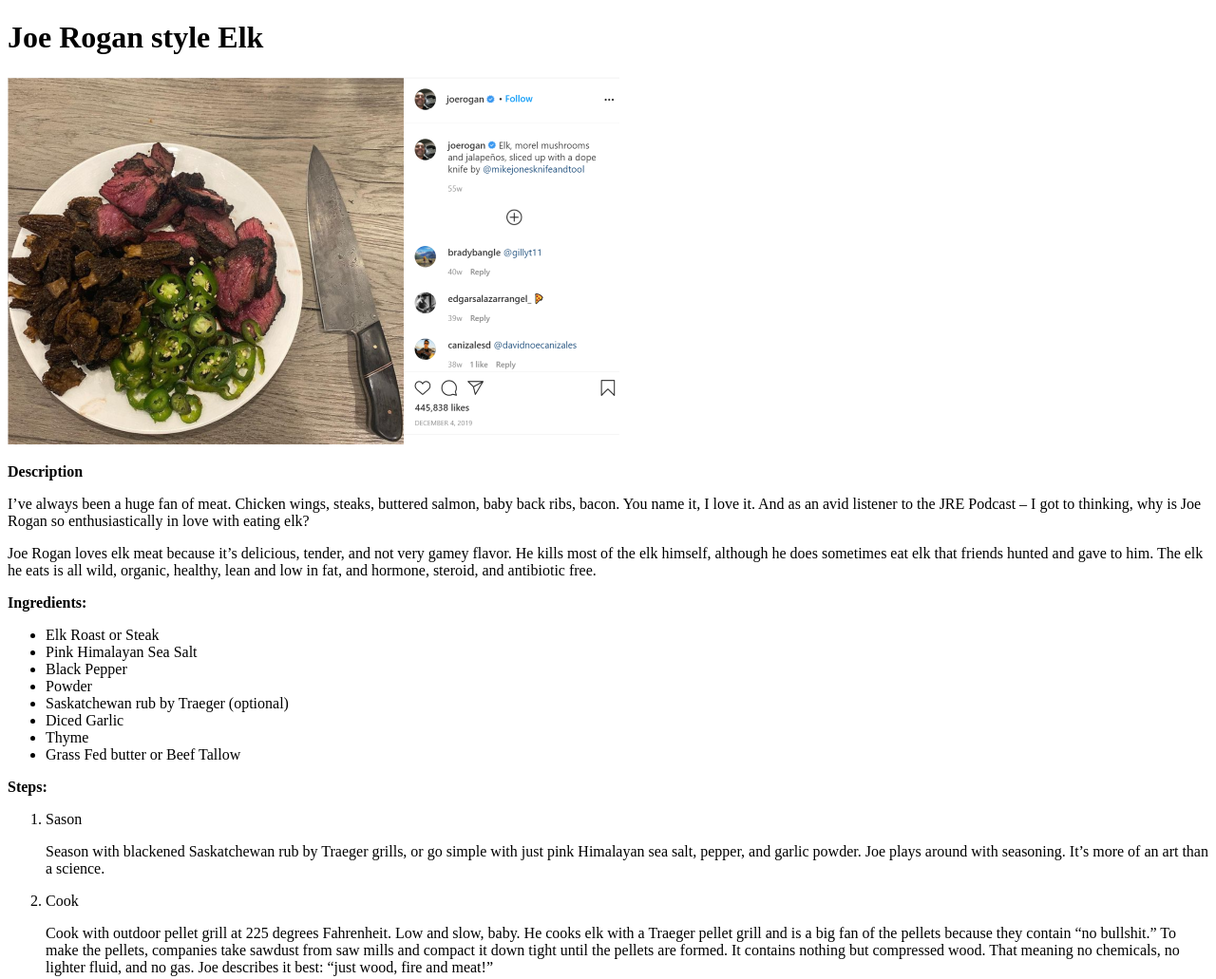
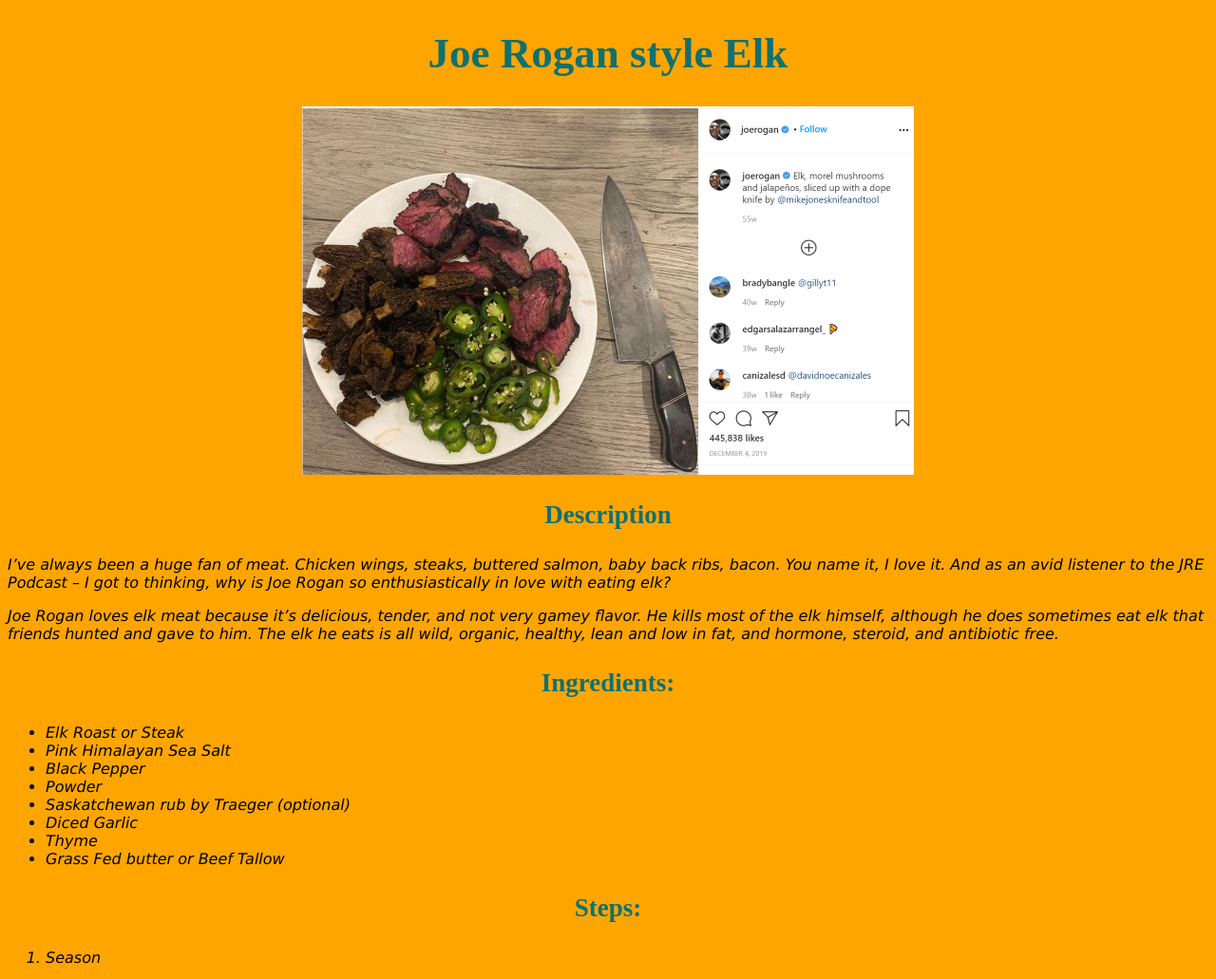
Before and after one commit to eduardsdn/odin-recipes, a plain HTML site: page recipes/Joe_Rogan_style_Elk.html in a window 1280 px wide. Shown: the top 1031 px of the page at 95% size. Drawn offline with Linux system fonts and the light colour scheme.

Commit message:
Added styling with style.css

```diff
--- a/recipes/Joe_Rogan_style_Elk.html
+++ b/recipes/Joe_Rogan_style_Elk.html
@@ -1,23 +1,28 @@
 <!DOCTYPE html>
 <html>
 <head>
+    <link rel="stylesheet" href="../style.css">
     <meta charset="UTF-8">
     <title>Joe Rogan style Elk</title>
 </head>
 <body>
-    <h1>Joe Rogan style Elk</h1>
-</body>
 
-<img src="../images/joe-rogan-elk-mushrooms.webp">
-    <p><strong>Description</strong></p>
+    <h1 class="main-title">Joe Rogan style Elk</h1>
+    <div class="image">
+        <img src="../images/joe-rogan-elk-mushrooms.webp">
+    </div>
 
-    <p>I’ve always been a huge fan of meat. Chicken wings, steaks, buttered salmon, baby back ribs, bacon. You name it, I love it. And as an avid listener to the JRE Podcast – I got to thinking, why is Joe Rogan so enthusiastically in love with eating elk?</p>
+    <p class="title"><strong>Description</strong></p>
 
-    <p>Joe Rogan loves elk meat because it’s delicious, tender, and not very gamey flavor. He kills most of the elk himself, although he does sometimes eat elk that friends hunted and gave to him. The elk he eats is all wild, organic, healthy, lean and low in fat, and hormone, steroid, and antibiotic free.</p>
+    <div class="text">
+        <p>I’ve always been a huge fan of meat. Chicken wings, steaks, buttered salmon, baby back ribs, bacon. You name it, I love it. And as an avid listener to the JRE Podcast – I got to thinking, why is Joe Rogan so enthusiastically in love with eating elk?</p>
 
-    <p><strong>Ingredients:</strong></p>
+        <p>Joe Rogan loves elk meat because it’s delicious, tender, and not very gamey flavor. He kills most of the elk himself, although he does sometimes eat elk that friends hunted and gave to him. The elk he eats is all wild, organic, healthy, lean and low in fat, and hormone, steroid, and antibiotic free.</p>
+    </div>
 
-    <ul>
+    <p class="title"><strong>Ingredients:</strong></p>
+
+    <ul class="text">
         <li>Elk Roast or Steak</li>
         <li>Pink Himalayan Sea Salt</li>
         <li>Black Pepper</li>
@@ -27,10 +32,10 @@
         <li>Thyme</li>
         <li>Grass Fed butter or Beef Tallow</li>
     </ul>
-    <p><strong>Steps:</strong></p>
+    <p class="title"><strong>Steps:</strong></p>
 
-    <ol>
-        <li><p>Sason</p> <p>Season with blackened Saskatchewan rub by Traeger grills, or go simple with just pink Himalayan sea salt, pepper, and garlic powder. Joe plays around with seasoning. It’s more of an art than a science.</p></li>
+    <ol class="text">
+        <li><p>Season</p> <p>Season with blackened Saskatchewan rub by Traeger grills, or go simple with just pink Himalayan sea salt, pepper, and garlic powder. Joe plays around with seasoning. It’s more of an art than a science.</p></li>
         <li><p>Cook</p><p>Cook with outdoor pellet grill at 225 degrees Fahrenheit. Low and slow, baby. He cooks elk with a Traeger pellet grill and is a big fan of the pellets because they contain “no bullshit.” To make the pellets, companies take sawdust from saw mills and compact it down tight until the pellets are formed. It contains nothing but compressed wood. That meaning no chemicals, no lighter fluid, and no gas. Joe describes it best: “just wood, fire and meat!”</p></li>
         <li><p>Sear</p><p>After your meat reaches about 125 internal temperature, sear it on very hot cast iron frying pan, using beef tallow or grass-fed butter for oil.Have your cast iron frying pan set to HIGH and put grass fed butter, garlic and thyme in the pan when transferring the meat.
         “I sear the shit out of it with some garlic, thyme, flip it over get that good sear on all sides.” – Joe Rogan
@@ -40,5 +45,6 @@
 
     <p>Source: <a href="https://rogantribe.com/joe-rogan-cooking-elk-recipe/">www.rogantribe.com</a></p>
 
+</body>
 
 </html>
--- /dev/null
+++ b/style.css
@@ -0,0 +1,32 @@
+* {
+    background-color: orange
+}
+
+
+.link {
+    text-align: center;
+    font-size: 23px;
+}
+
+.main-title {
+    text-align: center;
+    font-size: 45px;
+    color:rgb(17, 112, 112);
+}
+
+.title {
+    text-align: center;
+    font-size: 27px;
+    color: rgb(17, 112, 112);
+}
+
+.image {
+    display: flex;
+    justify-content: center;
+    align-items: center;
+}
+
+.text {
+    font-style: oblique;
+    font-family:'Lucida Sans', 'Lucida Sans Regular', 'Lucida Grande', 'Lucida Sans Unicode', Geneva, Verdana, sans-serif;
+}
```
Also changed, not shown: index.html (+12 -4 lines), recipes/Butter_chicken_salad.html (+12 -8 lines), recipes/Pasta_salad.html (+14 -9 lines), 1 other file.
